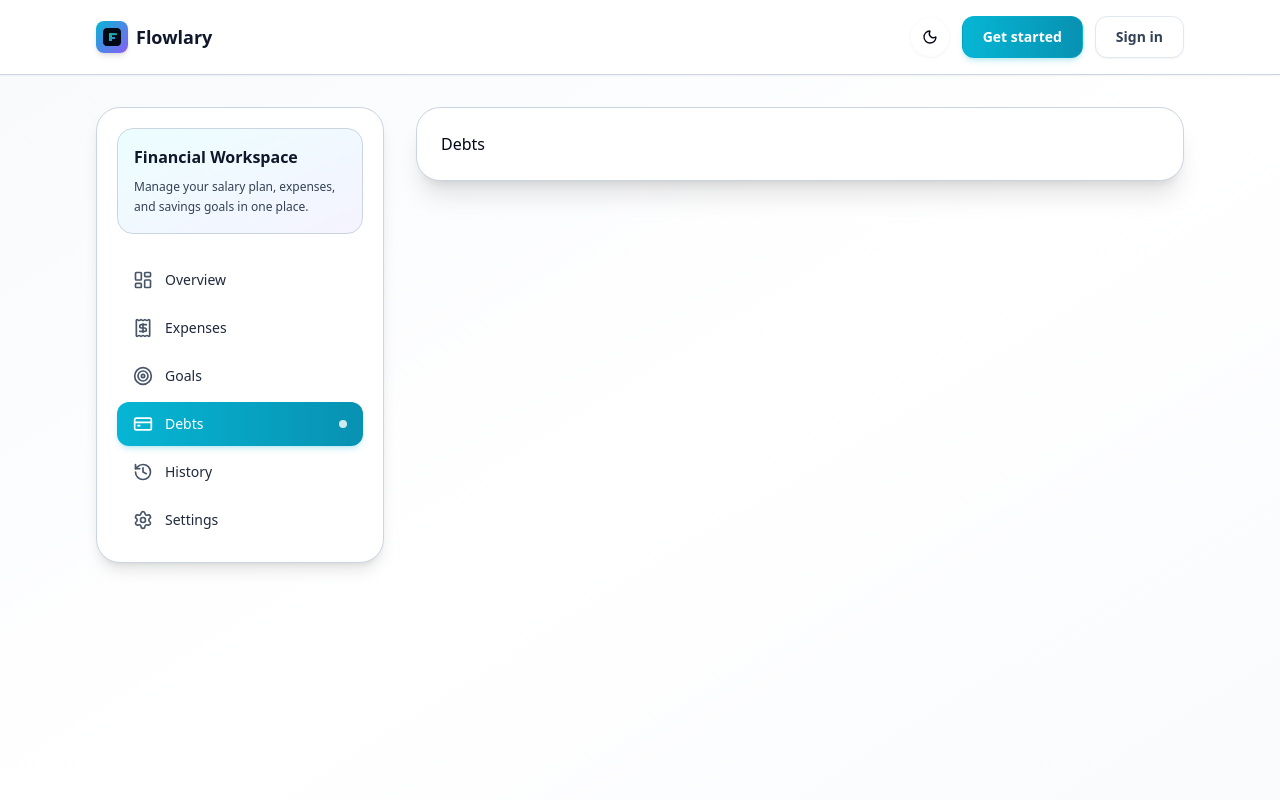
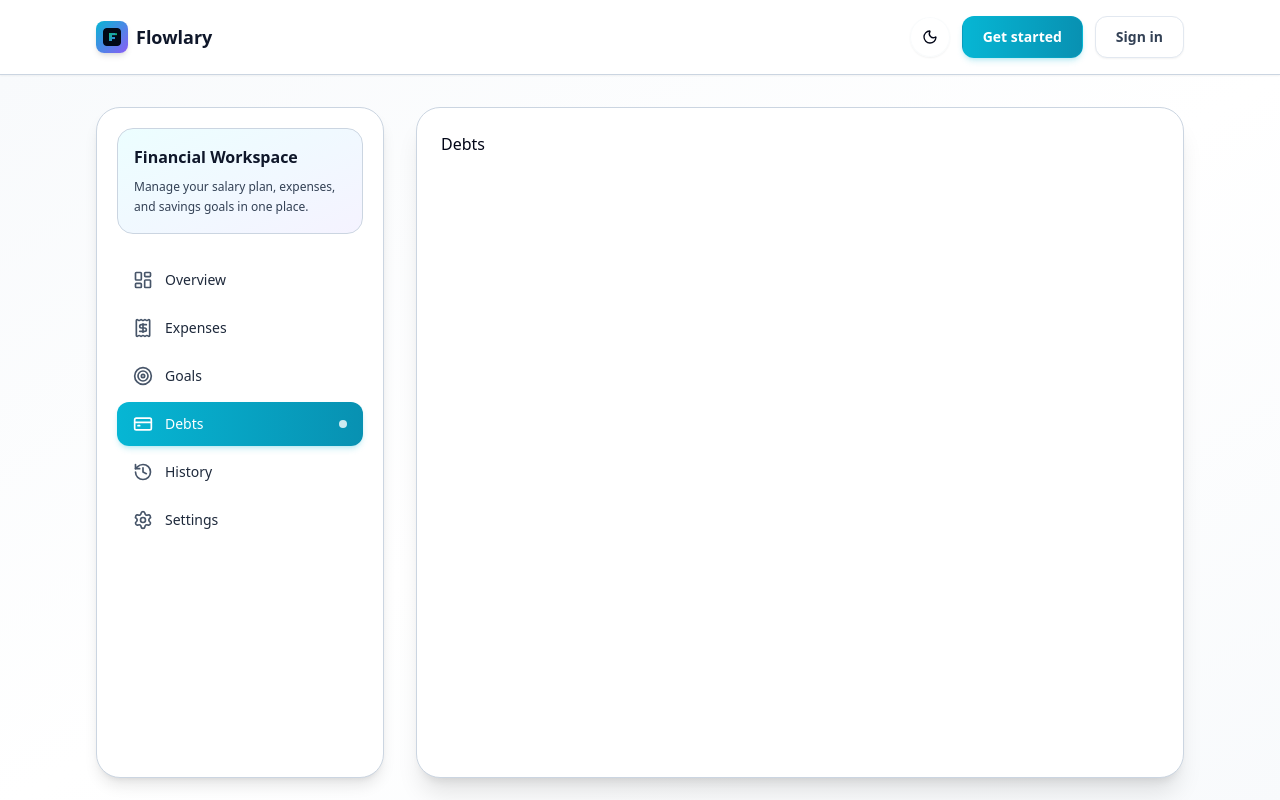
Before and after one commit to yahyakli/flowlary, a Next.js app: page /debts in a window 1280 px wide. Shown: the top 800 px of the page. Built offline with nearby package versions, Linux system fonts and the light colour scheme; no server answers.

Commit message:
fix sidebar

```diff
--- a/src/app/(dashboard)/layout.tsx
+++ b/src/app/(dashboard)/layout.tsx
@@ -1,16 +1,26 @@
-import { ReactNode } from "react";
+"use client";
+
+import { ReactNode, useEffect } from "react";
 import { Sidebar } from "@/components/layout/Sidebar";
 
 export default function DashboardLayout({ children }: { children: ReactNode }) {
+  useEffect(() => {
+    // Prevent the main page from scrolling to keep sidebar fixed
+    document.body.style.overflow = 'hidden';
+    return () => {
+      document.body.style.overflow = 'auto';
+    };
+  }, []);
+
   return (
-    <div className="min-h-screen bg-gradient-to-br from-slate-50 via-white to-slate-50 text-slate-950 transition-colors duration-300 dark:from-slate-950 dark:via-slate-900 dark:to-slate-950 dark:text-slate-50">
-      <div className="mx-auto flex w-[90%] max-w-[1600px] items-start gap-8 px-4 py-8 sm:px-6 lg:px-8">
+    <div className="h-[calc(100vh-65px)] overflow-hidden bg-gradient-to-br from-slate-50 via-white to-slate-50 text-slate-950 transition-colors duration-300 dark:from-slate-950 dark:via-slate-900 dark:to-slate-950 dark:text-slate-50">
+      <div className="mx-auto flex h-full w-[90%] max-w-[1600px] items-stretch gap-8 px-4 py-8 sm:px-6 lg:px-8">
         {/* Desktop Sidebar */}
-        <aside className="sticky top-8 hidden w-72 shrink-0 max-h-[calc(100vh-4rem)] space-y-3 overflow-y-auto rounded-3xl border border-slate-300 bg-white p-5 shadow-lg dark:border-white/10 dark:bg-slate-900/70 dark:shadow-slate-950/40 lg:block">
+        <aside className="hidden lg:block w-72 shrink-0 overflow-y-auto rounded-3xl border border-slate-300 bg-white p-5 shadow-lg dark:border-white/10 dark:bg-slate-900/70 dark:shadow-slate-950/40">
           <Sidebar />
         </aside>
 
-        <main className="flex-1 rounded-3xl border border-slate-300 bg-white p-4 shadow-xl dark:border-white/10 dark:bg-slate-950/80 dark:shadow-slate-950/30 lg:p-6">
+        <main className="flex-1 overflow-y-auto rounded-3xl border border-slate-300 bg-white p-4 shadow-xl dark:border-white/10 dark:bg-slate-950/80 dark:shadow-slate-950/30 lg:p-6">
           {children}
         </main>
       </div>
```
Also changed, not shown: 1 other file (tests, documents, lock files or other folders).
